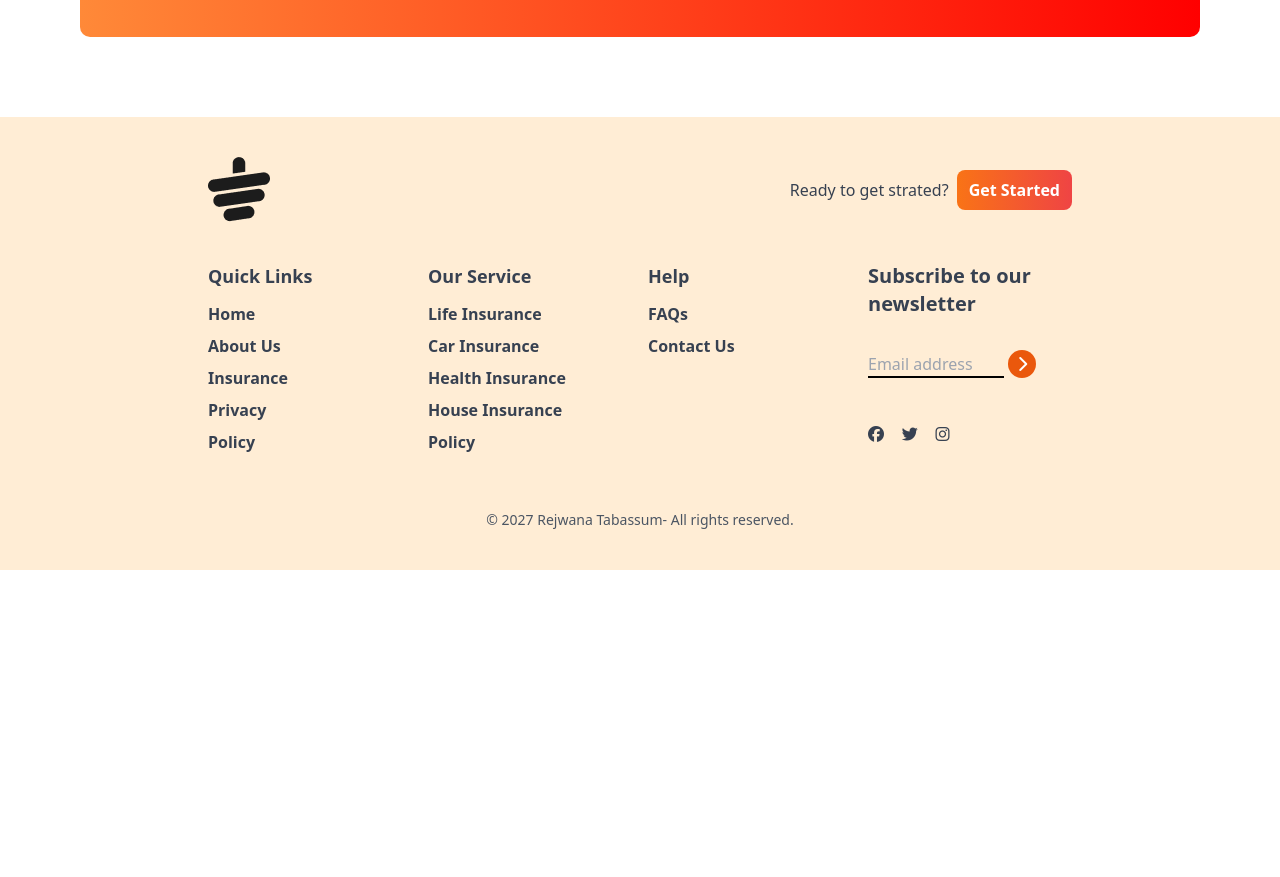
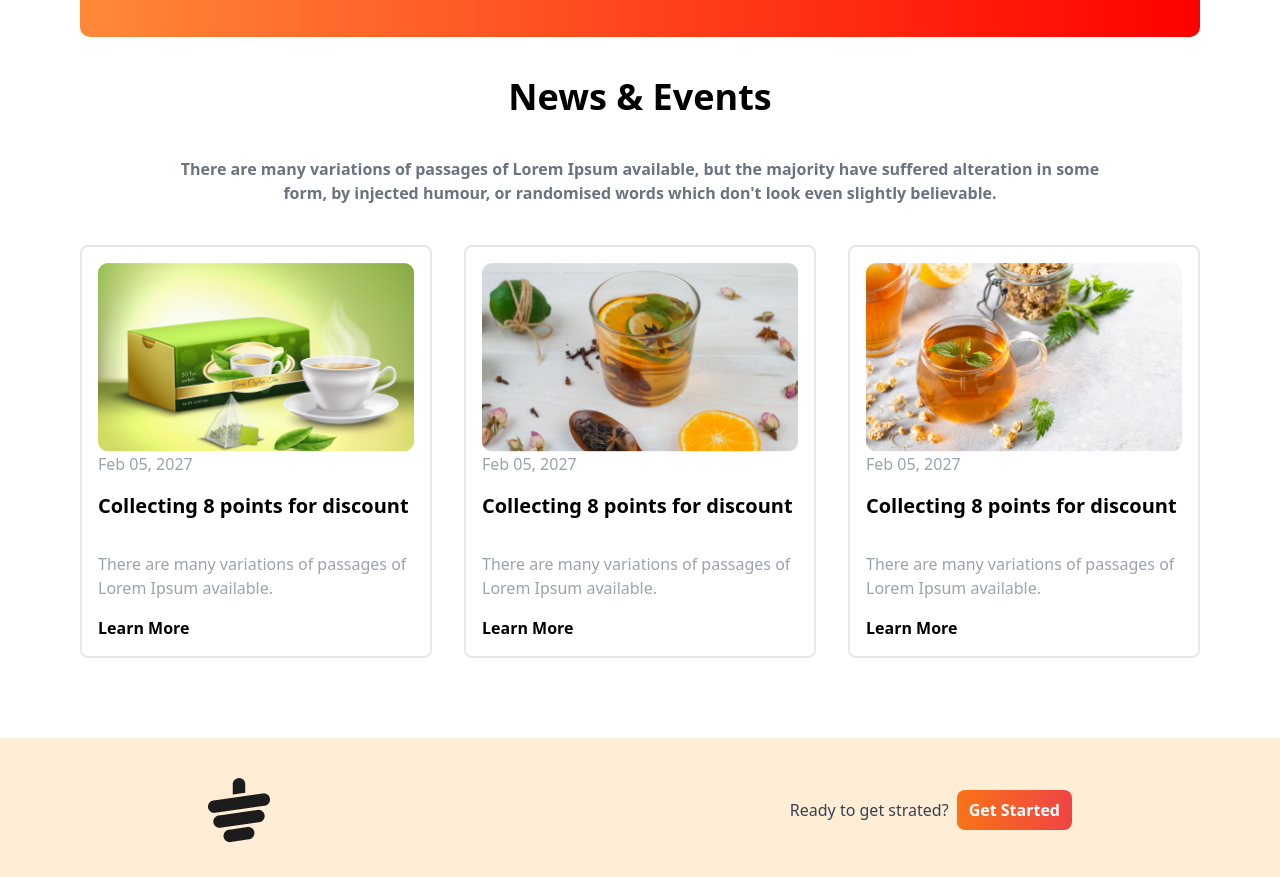
Before and after one commit to Rejwana7/tea-landing, a plain HTML site: page index.html in a window 1280 px wide. Shown: the part 2236-3113 px from the top of the page. Before the commit the page ends 2806 px from the top, so only its background shows below. Drawn offline with nearby package versions, Linux system fonts and the light colour scheme.

Commit message:
news section did

```diff
--- a/index.html
+++ b/index.html
@@ -277,6 +277,61 @@
             </div>
         </section>
         <!-- news section -->
+         <section class="mt-10">
+            <!-- text section -->
+        <div class="text-center w-5/6 mx-auto">
+            <h1 class="text-4xl font-bold mb-10">News & Events</h1>
+            <p class="text-gray-500 font-semibold mb-10">
+              There are many variations of passages of Lorem Ipsum available, but
+              the majority have suffered alteration in some <br />
+              form, by injected humour, or randomised words which don't look even
+              slightly believable.
+            </p>
+          </div>
+          <!-- grid section -->
+           <div class="grid grid-cols-1 md:grid-cols-2 lg:grid-cols-3 gap-8">
+            <!-- first card -->
+            <div class="border-2  border-inherit  rounded-lg p-4">
+                <img src="./images/news-1.png">
+                <p class="mb-4 text-gray-400">Feb 05, 2027</p>
+            <h3 class="text-xl font-black mb-8">
+              Collecting 8 points for discount
+            </h3>
+            <p class="mb-4 text-gray-400">
+              There are many variations of passages of Lorem Ipsum available.
+            </p>
+            <a href="#" class="font-bold hover:text-orange-500">Learn More</a>
+
+            </div>
+           <!-- 2nd card -->
+           <div class="border-2  border-inherit  rounded-lg p-4">
+            <img src="./images/news-2.png">
+            <p class="mb-4 text-gray-400">Feb 05, 2027</p>
+        <h3 class="text-xl font-black mb-8">
+          Collecting 8 points for discount
+        </h3>
+        <p class="mb-4 text-gray-400">
+          There are many variations of passages of Lorem Ipsum available.
+        </p>
+        <a href="#" class="font-bold hover:text-orange-500">Learn More</a>
+
+        </div>
+
+           <!-- 3rd card -->
+           <div class="border-2  border-inherit  rounded-lg p-4">
+            <img src="./images/news-3.png">
+            <p class="mb-4 text-gray-400">Feb 05, 2027</p>
+        <h3 class="text-xl font-black mb-8">
+          Collecting 8 points for discount
+        </h3>
+        <p class="mb-4 text-gray-400">
+          There are many variations of passages of Lorem Ipsum available.
+        </p>
+        <a href="#" class="font-bold hover:text-orange-500">Learn More</a>
+
+        </div>
+    </div>
+         </section>
 
     </main>
 
```
